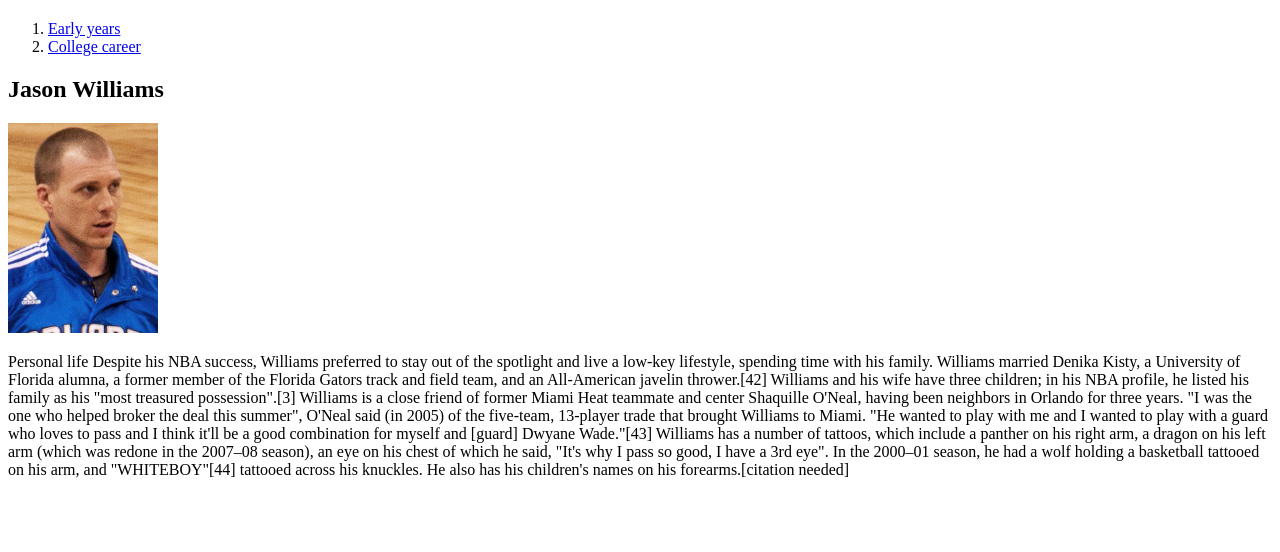
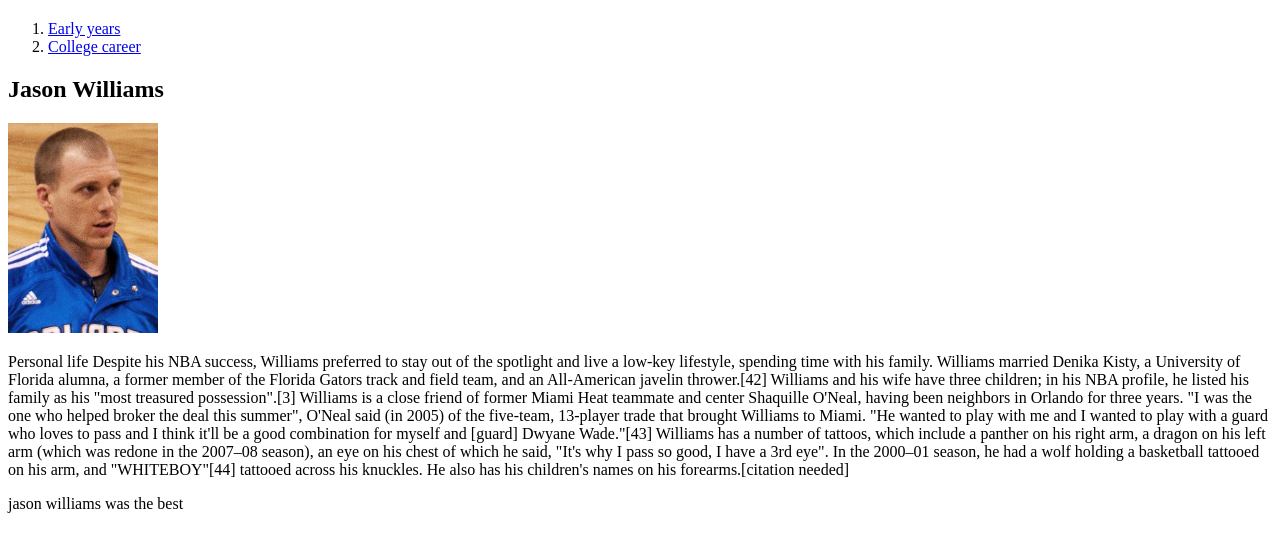
Before and after one commit to keithvanhorn/iverson, a plain HTML site: page index.html in a window 1280 px wide. Shown: the part 60-612 px from the top of the page. Drawn offline with Linux system fonts and the light colour scheme.

Commit message:
Add files via upload

```diff
--- a/index.html
+++ b/index.html
@@ -20,4 +20,5 @@
 
 
 </p>
+jason williams was the best
 </body>
```
